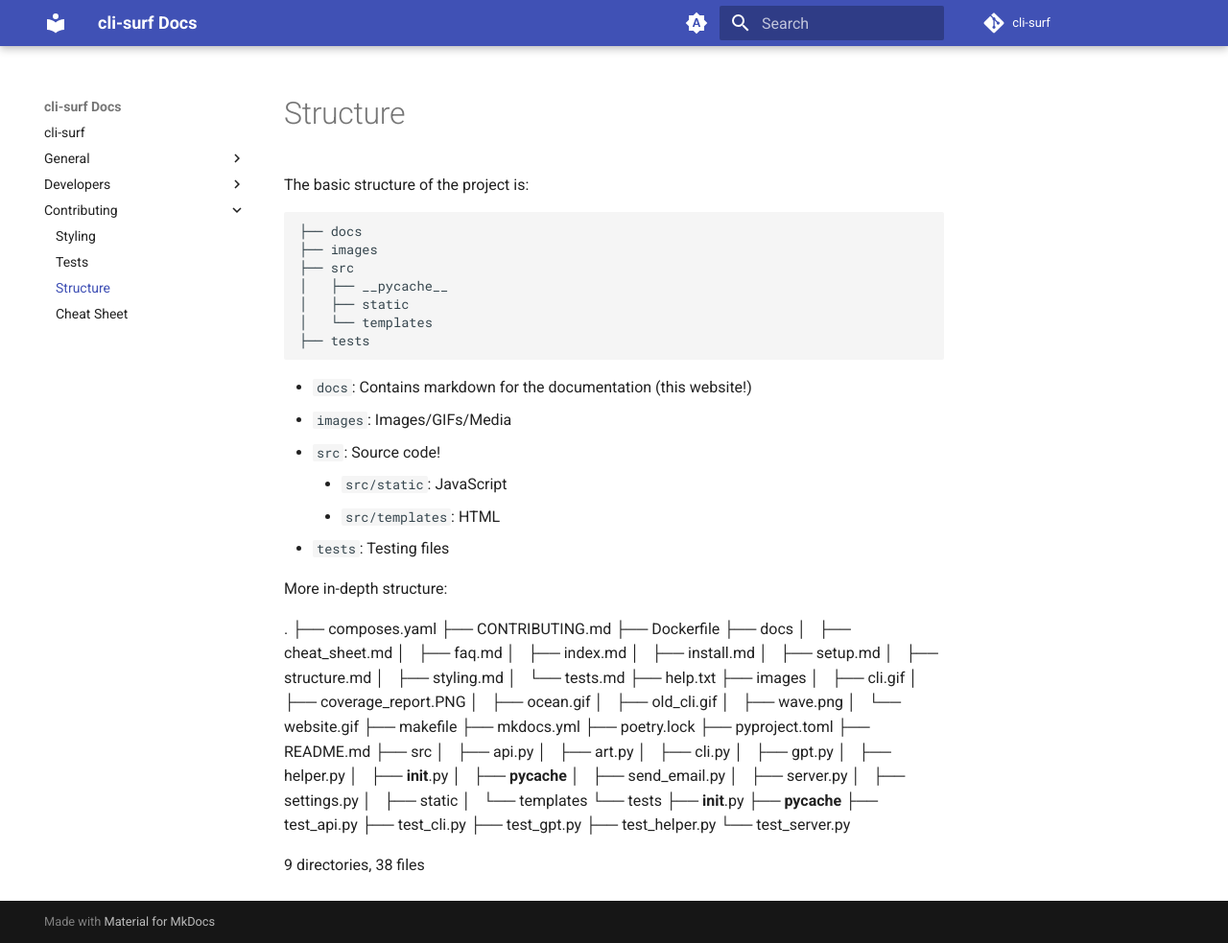
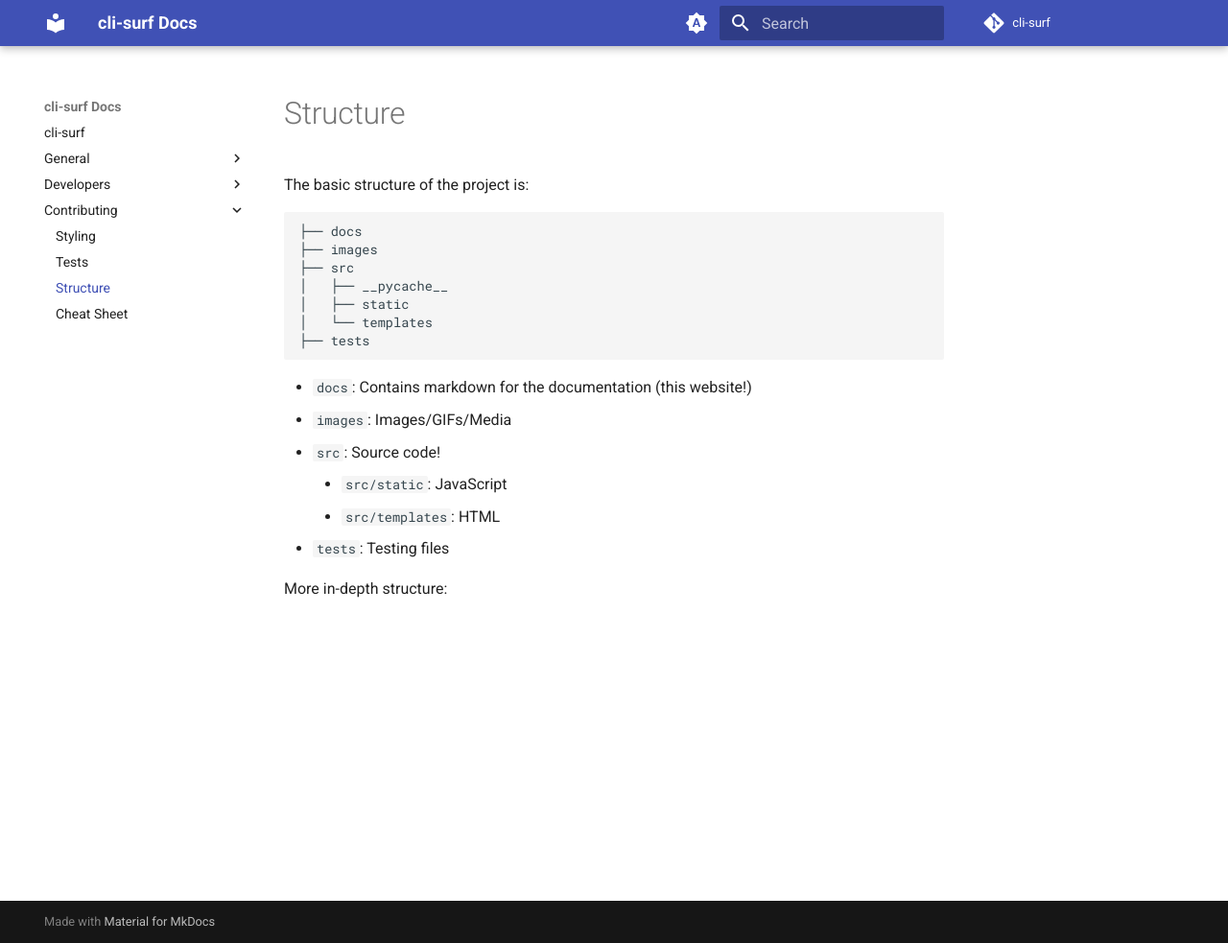
Before and after one commit to ryansurf/cli-surf, an MkDocs documentation site: the page built from docs/structure.md, in a window 1280 px wide and 983 px high. Shown: the whole window at 96% size. Built offline with MkDocs 1.6.1 and Material for MkDocs 9.7.7, drawn with Linux system fonts in a browser that asks for light colours; comment, search, counter and statistics services are not loaded.

Commit message:
testing hook

```diff
--- a/docs/structure.md
+++ b/docs/structure.md
@@ -24,53 +24,5 @@
 More in-depth structure:
 
 <!-- STRUCTURE START -->
-.
-├── composes.yaml
-├── CONTRIBUTING.md
-├── Dockerfile
-├── docs
-│   ├── cheat_sheet.md
-│   ├── faq.md
-│   ├── index.md
-│   ├── install.md
-│   ├── setup.md
-│   ├── structure.md
-│   ├── styling.md
-│   └── tests.md
-├── help.txt
-├── images
-│   ├── cli.gif
-│   ├── coverage_report.PNG
-│   ├── ocean.gif
-│   ├── old_cli.gif
-│   ├── wave.png
-│   └── website.gif
-├── makefile
-├── mkdocs.yml
-├── poetry.lock
-├── pyproject.toml
-├── README.md
-├── src
-│   ├── api.py
-│   ├── art.py
-│   ├── cli.py
-│   ├── gpt.py
-│   ├── helper.py
-│   ├── __init__.py
-│   ├── __pycache__
-│   ├── send_email.py
-│   ├── server.py
-│   ├── settings.py
-│   ├── static
-│   └── templates
-└── tests
-    ├── __init__.py
-    ├── __pycache__
-    ├── test_api.py
-    ├── test_cli.py
-    ├── test_gpt.py
-    ├── test_helper.py
-    └── test_server.py
 
-9 directories, 38 files
 <!-- STRUCTURE END  -->
```
